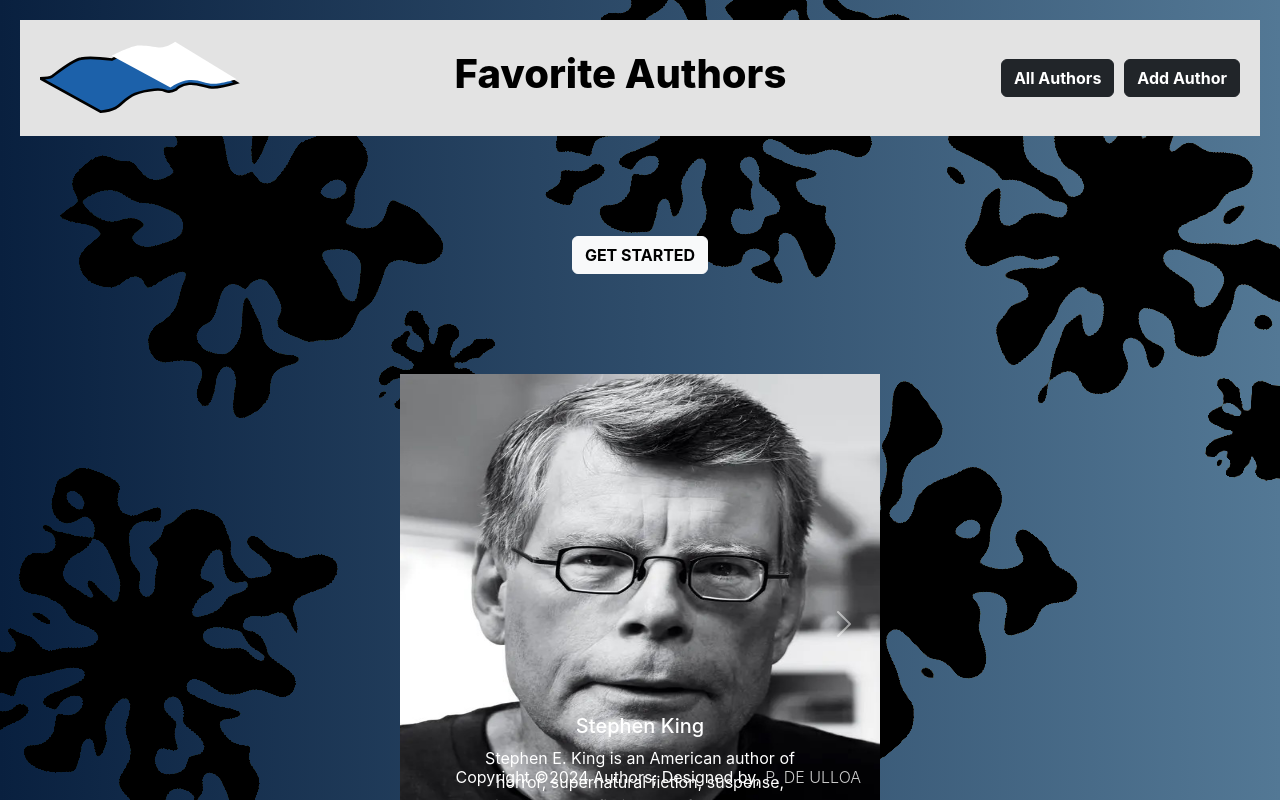
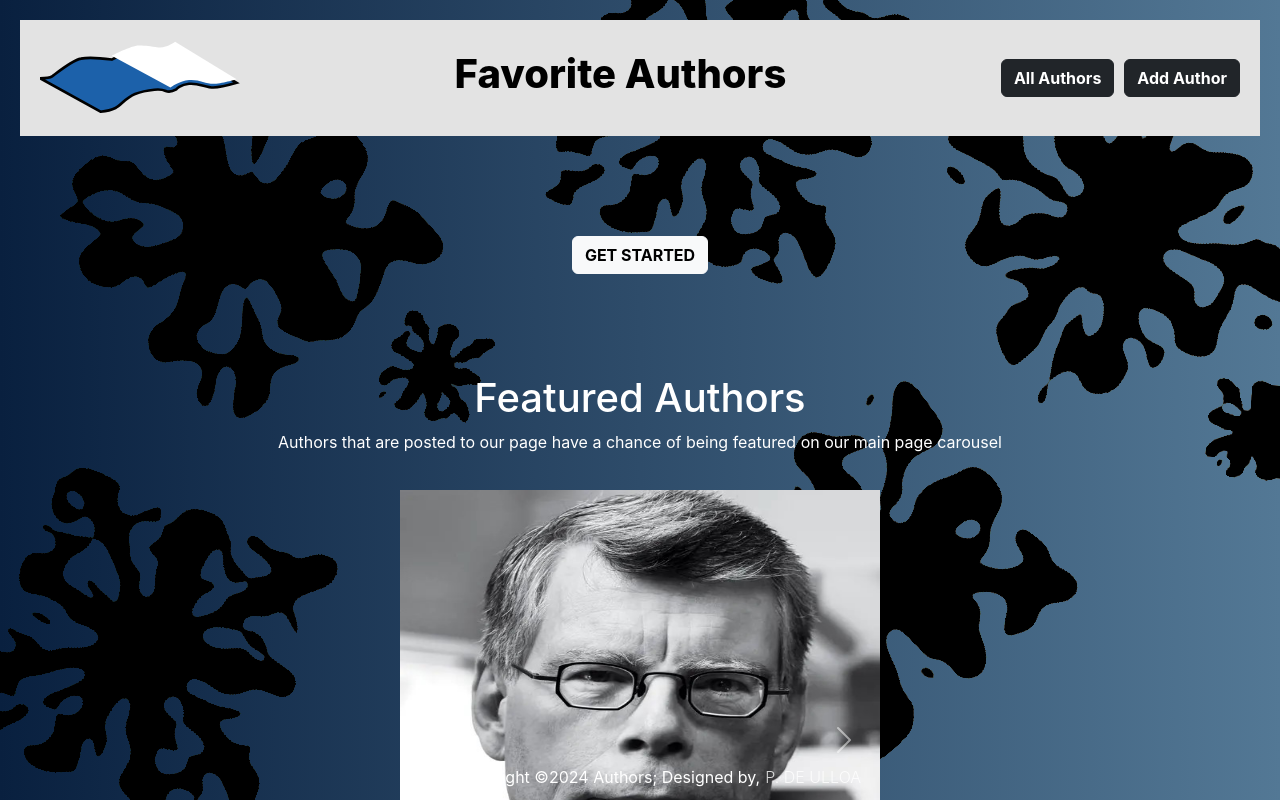
Before and after one commit to PaulDeUlloa/MERN_Authors, a React (Create React App) app in the folder client/: page / in a window 1280 px wide. Shown: the top 800 px of the page. Built offline with nearby package versions, Linux system fonts and the light colour scheme.

Commit message:
getStarted page got an updated prompt to help engage users

```diff
--- a/client/src/App.css
+++ b/client/src/App.css
@@ -361,6 +361,15 @@ body{
   z-index: 10;
 }
 
+#featuredHeaderStyling{
+  display: flex;
+  flex-direction: column;
+  align-items: center;
+  color: white;
+  width: 100%;
+  margin-bottom: 20px;
+}
+
 /* GET STARTED END */
 
 
--- a/client/src/view/GetStarted.jsx
+++ b/client/src/view/GetStarted.jsx
@@ -10,6 +10,13 @@ const GetStarted = () => {
             GET STARTED
           </Link>
         </button>
+      </div>
+      <div id="featuredHeaderStyling">
+        <h1>Featured Authors</h1>
+        <p>
+          Authors that are posted to our page have a chance of being featured on
+          our main page carousel
+        </p>
       </div>
       <div id="carouselWrapper">
         <div id="carouselExampleCaptions" class="carousel slide">
```
